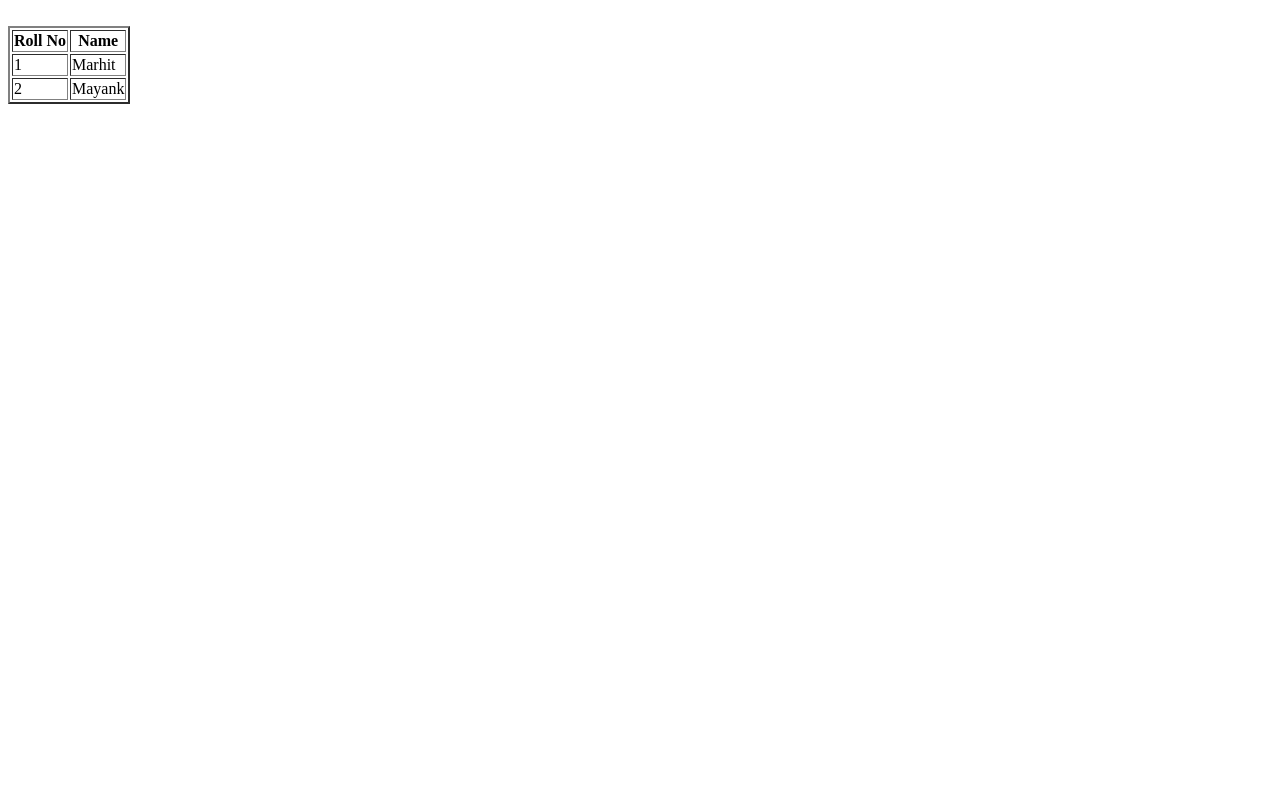
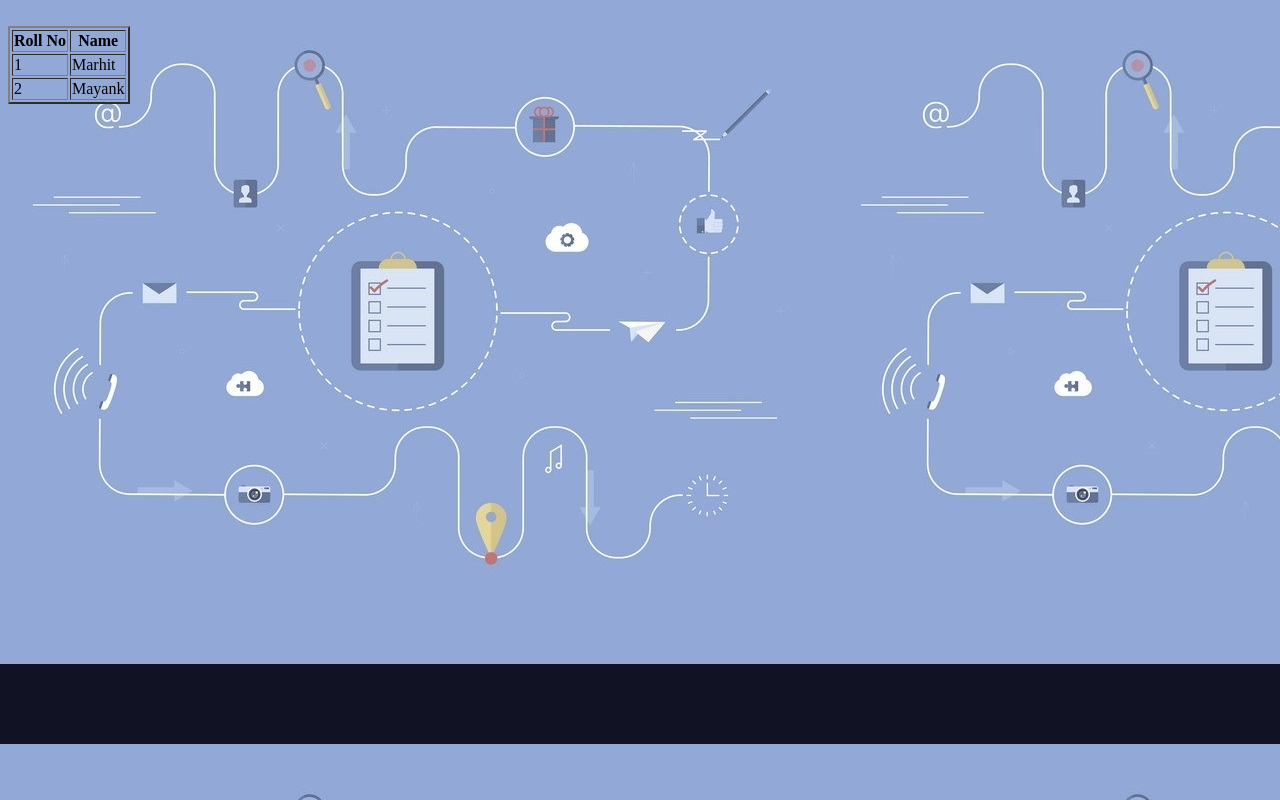
Before and after one commit to may2612008-debug/portfolio, a plain HTML site: page index.html in a window 1280 px wide. Drawn offline with Linux system fonts and the light colour scheme.

Commit message:
Added background image

```diff
--- a/index.html
+++ b/index.html
@@ -2,7 +2,7 @@
 <head>
 <title>Welcome</title>
 	</head>
-<body background="bg.jpeg">
+<body background="mayank.jpeg">
 
 			<br>
 			<table border=2>
```
Also changed, not shown: mayank.jpeg (renamed from bg.jpeg.jpeg).
